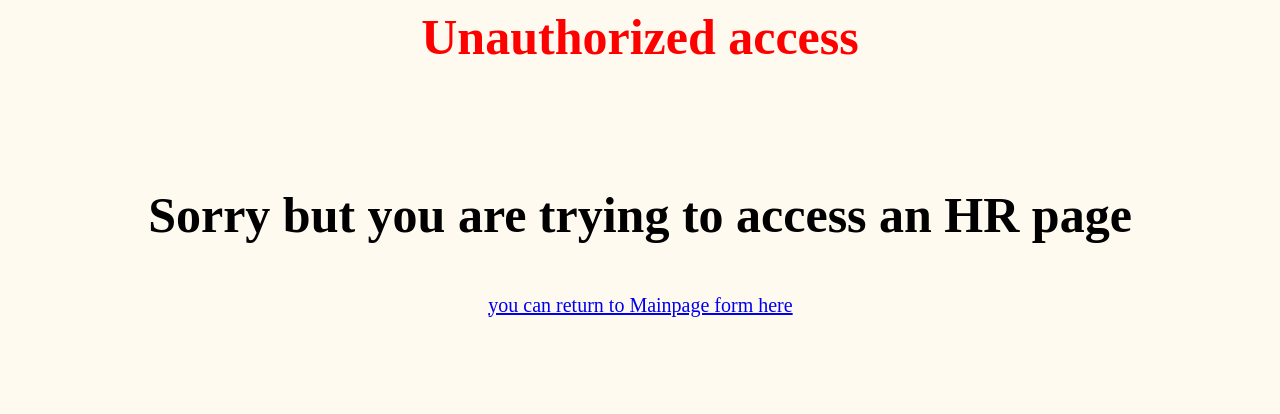
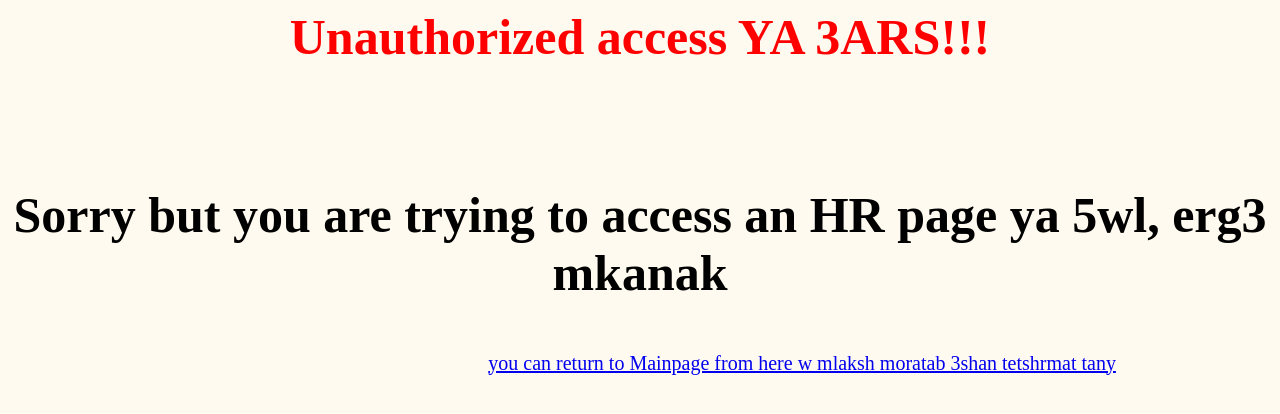
Before and after one commit to khaledoon/Web-Hr-Project, a PHP site: page /UNOHR.php in a window 1280 px wide. Shown: the top 414 px of the page. Run offline with PHP 8.4, Linux system fonts and the light colour scheme.

Commit message:
Removes unneccessary comments, added aggressive tones ana franco arabic to the text in some areas.

```diff
--- a/Header.php
+++ b/Header.php
@@ -95,9 +95,9 @@
             <h1 id="word"> HR System </h1>
         </a>
         <div id="timestamp"></div>
-        <button type="button" class="btn btn-secondary" id="Theme">Alternate Theme</button>
-        <button type="button" class="btn btn-primary" id="OriginalTheme">Original Theme</button>
-        <a href="SignOut.php"><button type="button" class="btn btn-danger" id="SignOut_btn">Sign Out</button></a>
+        <button type="button" class="btn btn-secondary" id="Theme">Tany Theme</button>
+        <button type="button" class="btn btn-primary" id="OriginalTheme">Awl Theme</button>
+        <a href="SignOut.php"><button type="button" class="btn btn-danger" id="SignOut_btn">Etla3 Bara!!</button></a>
 
         <script>
 
--- a/UNOHR.php
+++ b/UNOHR.php
@@ -5,14 +5,14 @@
 session_start();
     ?>
 <title>Unauthorized access to an HR page</title>
-<h1>Unauthorized access</h1>
+<h1>Unauthorized access YA 3ARS!!!</h1>
 
 </head>
 <body>
 <br>
 <br>
-<p><b>Sorry but you are trying to access an HR page </b></p>
-<a style="margin-left: 38%; font-size: 20px;" href="MainPage.php">you can return to Mainpage form here</a>
+<p><b>Sorry but you are trying to access an HR page ya 5wl, erg3 mkanak</b></p>
+<a style="margin-left: 38%; font-size: 20px;" href="MainPage.php">you can return to Mainpage from here w mlaksh moratab 3shan tetshrmat tany</a>
     </body>
 
 </html>
--- a/employeesadmin.php
+++ b/employeesadmin.php
@@ -297,8 +297,6 @@ include_once"Exception_file.php";
                             $GLOBALS['RequestID']=$row['RequestID'];
 
 						}
-
-//						echo "</table>";
 						} else { echo "<tr><td colspan=4>No registers found</td>";}
 
 				?>
```
Also changed, not shown: LetterADMIN.php (+1 -6 lines).
